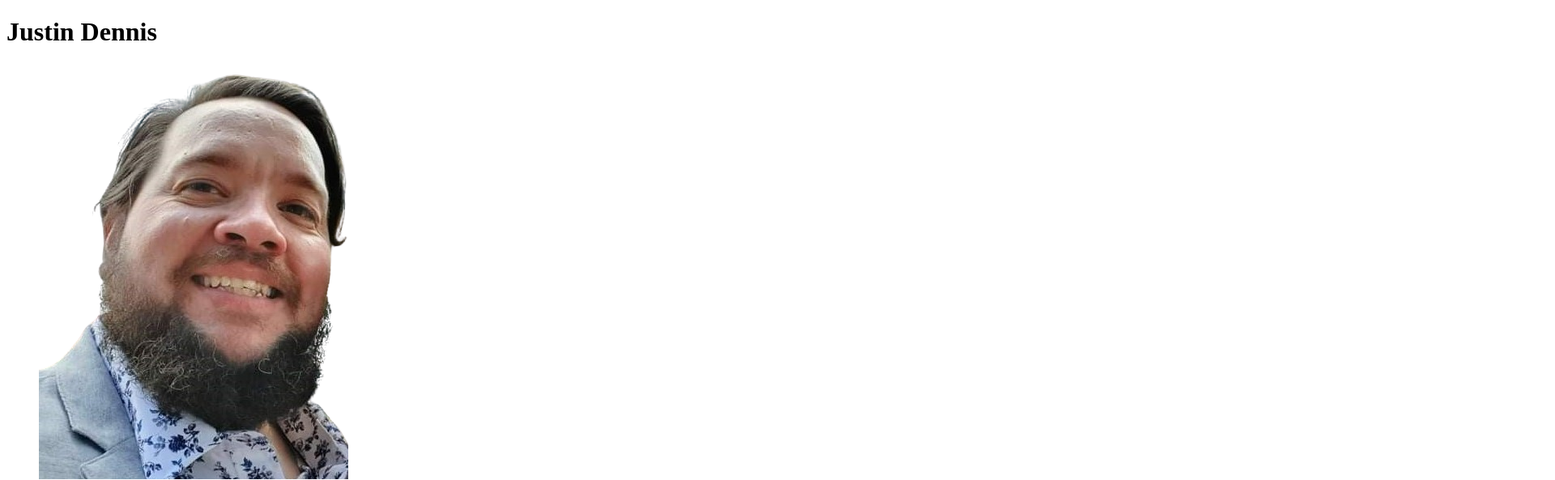
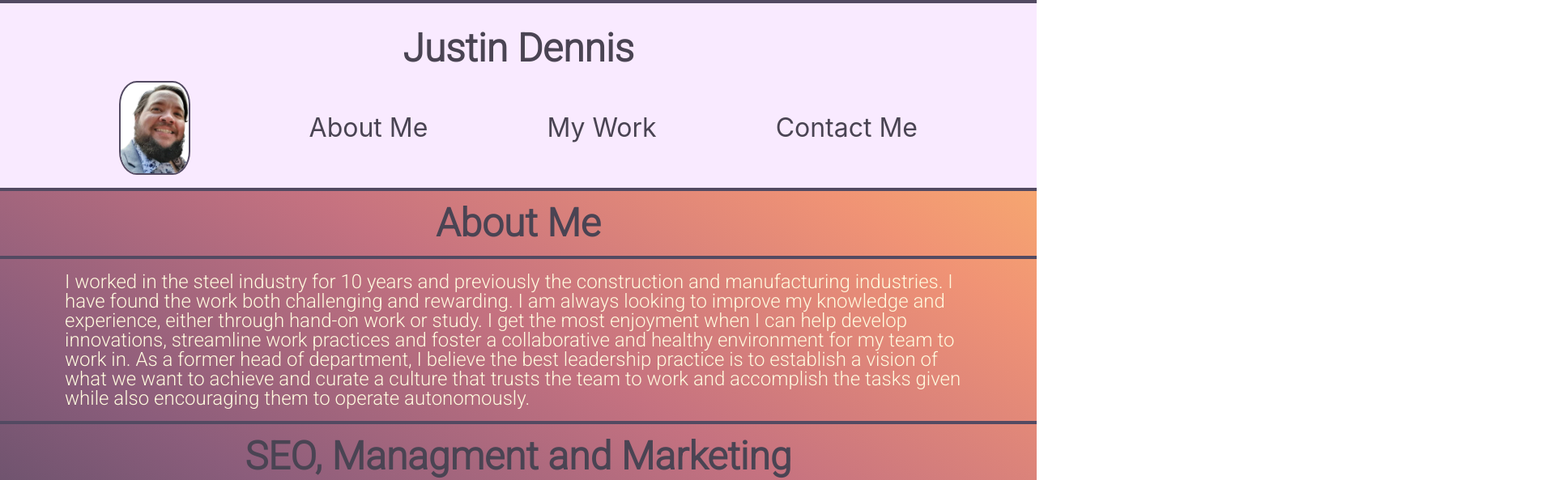
Before and after one commit to Beefs4000/My-Portfolio, a plain HTML site: page index.html in a window 1280 px wide. Shown: the top 593 px of the page at 81% size, 1920 px wide, since content can reach past the window. Drawn offline with Linux system fonts and the light colour scheme; the site is published under a folder, as on GitHub Pages, so addresses that start at the root find nothing.

Commit message:
Update index.html

```diff
--- a/index.html
+++ b/index.html
@@ -4,12 +4,12 @@
     <meta charset="UTF-8">
     <meta http-equiv="X-UA-Compatible" content="IE=edge">
     <meta name="viewport" content="width=device-width, initial-scale=1.0">
-    <link rel="stylesheet" href="/assets/reset.css">
-    <link rel="stylesheet" href="/assets/helper.css">
-    <link rel="stylesheet" href="/assets/variable.css">
-    <link rel="stylesheet" href="/assets/style.css">
+    <link rel="stylesheet" href="assets/reset.css">
+    <link rel="stylesheet" href="assets/helper.css">
+    <link rel="stylesheet" href="assets/variable.css">
+    <link rel="stylesheet" href="assets/style.css">
     <link rel="preconnect" href="https://fonts.googleapis.com">
-    <link rel="icon" href="/assets/images/Portrait.png">
+    <link rel="icon" href="assets/images/Portrait.png">
 <link rel="preconnect" href="https://fonts.gstatic.com" crossorigin>
 <link href="https://fonts.googleapis.com/css2?family=Roboto:ital,wght@0,300;1,300&display=swap" rel="stylesheet">
 <link rel="stylesheet" href="https://cdnjs.cloudflare.com/ajax/libs/font-awesome/4.7.0/css/font-awesome.min.css">
```
